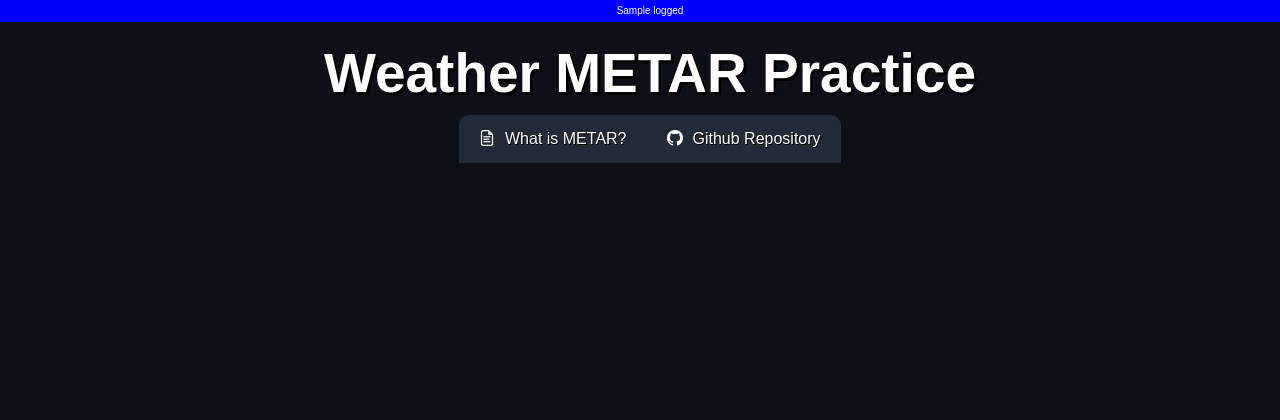
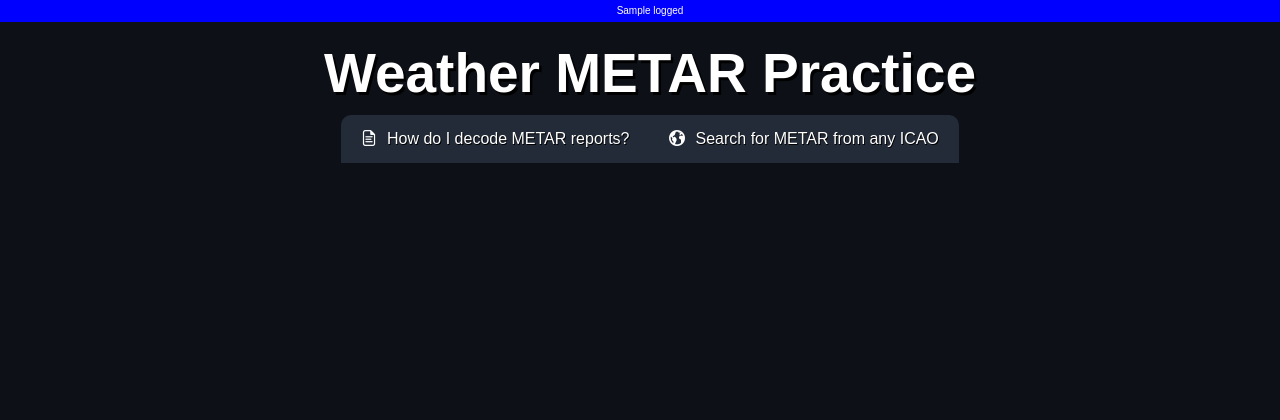
Before and after one commit to Rhodri-Morgan/METAR-practice, a Django app: template templates/metar_practice/sub_base.html in a window 1280 px wide. Shown: the top 420 px of the page. Run offline with Django 3.2, Linux system fonts and the light colour scheme; the template is opened without the code that fills it: most values are stand-ins (such as "Sample title", 1, 10 or a date in 2020).

Commit message:
Changed links and removed unnecessary files

```diff
--- a/metar_practice/urls.py
+++ b/metar_practice/urls.py
@@ -4,5 +4,5 @@ from . import views
 
 
 urlpatterns = [
-    path('METAR/practice/', views.practice, name='practice'),
+    path('METAR_practice/', views.METAR_practice, name='METAR_practice'),
 ]
--- a/metar_practice/views.py
+++ b/metar_practice/views.py
@@ -20,7 +20,7 @@ import json
 QUESTIONS_TRACEBACK_ALLOWED = 10
 
 
-def practice(request):
+def METAR_practice(request):
     """  Responsible for displaying user with data and handling reports made by user """
     previous_questions = []
     logged = None
--- a/static/css/metar_practice/sub_base.css
+++ b/static/css/metar_practice/sub_base.css
@@ -41,7 +41,7 @@ body {
 }
 
 #navigation {
-    width: 382px;       /* use script in sub_base.js to fix if I change in the future */
+    width: 618px;       /* use script in sub_base.js to fix if I change in the future */
     overflow: hidden;
     text-align: center;
     margin: 0 auto;
--- a/templates/metar_practice/sub_base.html
+++ b/templates/metar_practice/sub_base.html
@@ -18,8 +18,8 @@
     <div id="banner">
         <h1 id="title">Weather METAR Practice</h1>
         <div id="navigation">
-            <a href="https://en.wikipedia.org/wiki/METAR" class='navigation_element'><img src="{% static 'images/metar_practice/document_white.png' %}" id='navigation_bar_icons'>What is METAR?</a>
-            <a href="https://github.com/Rhodri-Morgan/METAR-Practice" class='navigation_element'><img src="{% static 'images/github_logo_white.png' %}" id='navigation_bar_icons'>Github Repository</a>
+            <a href="{% static 'pdfs/metar_practice/metar_guide.pdf' %}" class='navigation_element'><img src="{% static 'images/metar_practice/document_white.png' %}" id='navigation_bar_icons'>How do I decode METAR reports?</a>
+            <a href="https://www.aviationweather.gov/metar" class='navigation_element'><img src="{% static 'images/metar_practice/globe_white.png' %}" id='navigation_bar_icons'>Search for METAR from any ICAO</a>
         </div>
     </div>
     {% block sub_body %}{% endblock %}
```
Also changed, not shown: metar_practice/tests/test_urls.py (+2 -2 lines), metar_practice/tests/test_views.py (+5 -5 lines), static/images/github_logo_white.png (deleted), static/images/metar_practice/airport.jpg (deleted), static/images/metar_practice/globe_white.png (added), static/images/metar_practice/rain.gif (deleted), 1 other file.
